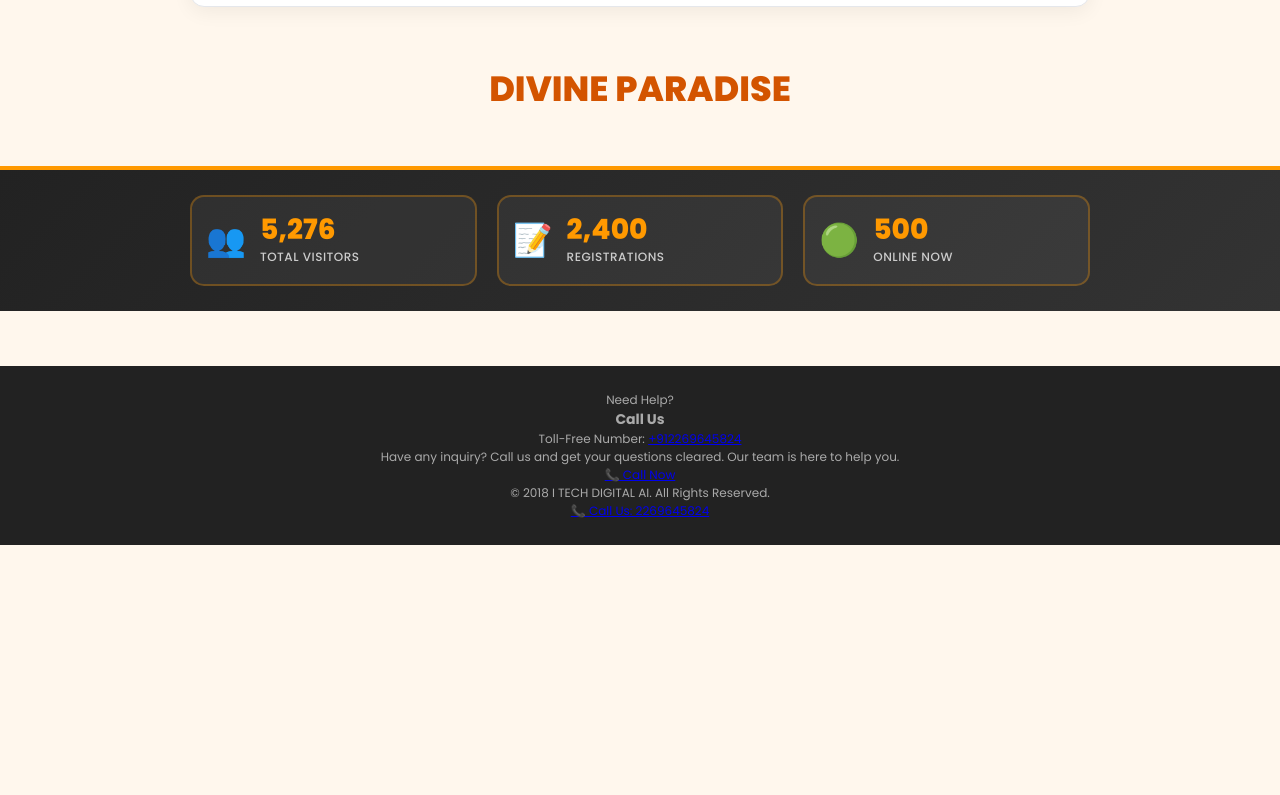
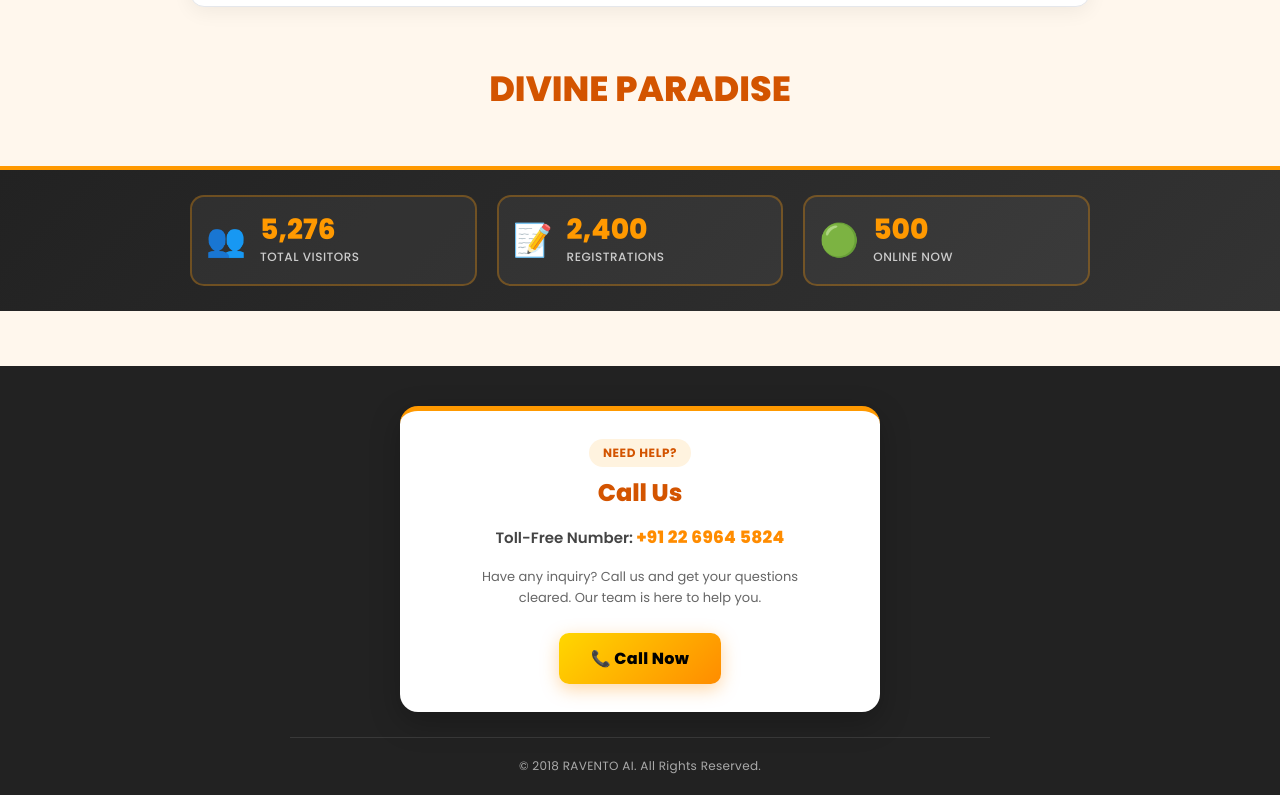
Before and after one commit to JaisGautam/ITECHDIGITALAI, a website: page index.html in a window 1280 px wide. Shown: the part 8099-8894 px from the top of the page. Before the commit the page ends 8644 px from the top, so only its background shows below. Drawn offline with Linux system fonts and the light colour scheme; a script that the page names is missing.

```diff
--- a/index.html
+++ b/index.html
@@ -1277,6 +1277,179 @@
 </style> -->
 
 <style>
+
+    /* =========================================================
+   SITE FOOTER
+========================================================= */
+.site-footer {
+    width: 100%;
+    background: #222;
+    padding: 40px 20px 20px;
+    margin-top: 55px;
+    text-align: center;
+}
+
+/* =========================================================
+   CALL US CARD — WHITE BOX
+========================================================= */
+.call-us-card {
+    max-width: 480px;
+    margin: 0 auto 25px;
+    background: #ffffff;
+    border-radius: 18px;
+    padding: 28px 24px;
+    box-shadow: 0 10px 30px rgba(0, 0, 0, 0.25);
+    border-top: 5px solid #ff9900;
+    text-align: center;
+    transition: transform 0.25s ease, box-shadow 0.25s ease;
+}
+
+.call-us-card:hover {
+    transform: translateY(-3px);
+    box-shadow: 0 14px 38px rgba(255, 153, 0, 0.25);
+}
+
+.call-us-content {
+    display: flex;
+    flex-direction: column;
+    align-items: center;
+    gap: 6px;
+}
+
+/* Small "Need Help?" label */
+.call-us-label {
+    display: inline-block;
+    background: #fff3df;
+    color: #d35400;
+    font-size: 12px;
+    font-weight: 700;
+    letter-spacing: 0.6px;
+    text-transform: uppercase;
+    padding: 5px 14px;
+    border-radius: 20px;
+    margin-bottom: 6px;
+}
+
+/* "Call Us" heading */
+.call-us-title {
+    font-size: 24px;
+    font-weight: 800;
+    color: #d35400;
+    margin: 0 0 12px;
+    line-height: 1.2;
+}
+
+/* Toll-free line */
+.toll-free {
+    font-size: 15px;
+    color: #444;
+    font-weight: 600;
+    margin: 0 0 10px;
+    line-height: 1.5;
+}
+
+.toll-free a {
+    color: #ff8c00;
+    font-weight: 800;
+    text-decoration: none;
+    font-size: 17px;
+    letter-spacing: 0.3px;
+    transition: color 0.2s ease;
+}
+
+.toll-free a:hover {
+    color: #d35400;
+    text-decoration: underline;
+}
+
+/* Inquiry text */
+.inquiry-text {
+    font-size: 13px;
+    color: #666;
+    line-height: 1.6;
+    margin: 0 0 18px;
+    max-width: 360px;
+}
+
+/* Call Now button */
+.call-now-btn {
+    display: inline-block;
+    background: linear-gradient(135deg, #ffd700, #ff8c00);
+    color: #000;
+    font-weight: 800;
+    font-size: 16px;
+    padding: 13px 32px;
+    border-radius: 10px;
+    text-decoration: none;
+    box-shadow: 0 5px 18px rgba(255, 140, 0, 0.35);
+    transition: transform 0.2s ease, box-shadow 0.2s ease;
+    letter-spacing: 0.3px;
+}
+
+.call-now-btn:hover {
+    transform: translateY(-2px) scale(1.02);
+    box-shadow: 0 8px 22px rgba(255, 140, 0, 0.45);
+}
+
+.call-now-btn:active {
+    transform: translateY(0) scale(0.99);
+}
+
+/* =========================================================
+   FOOTER COPY (Below Card)
+========================================================= */
+.footer-copy {
+    width: 100%;
+    max-width: 700px;
+    margin: 0 auto;
+    padding-top: 18px;
+    border-top: 1px solid rgba(255, 255, 255, 0.1);
+    color: #aaa;
+    font-size: 12px;
+    line-height: 1.6;
+    letter-spacing: 0.3px;
+}
+
+/* =========================================================
+   MOBILE
+========================================================= */
+@media (max-width: 600px) {
+    .site-footer {
+        padding: 30px 14px 18px;
+    }
+
+    .call-us-card {
+        padding: 22px 18px;
+        border-radius: 14px;
+    }
+
+    .call-us-title {
+        font-size: 21px;
+    }
+
+    .toll-free {
+        font-size: 14px;
+    }
+
+    .toll-free a {
+        font-size: 15px;
+    }
+
+    .inquiry-text {
+        font-size: 12.5px;
+    }
+
+    .call-now-btn {
+        width: 100%;
+        font-size: 15px;
+        padding: 12px 20px;
+    }
+
+    .footer-copy {
+        font-size: 11px;
+        padding-top: 14px;
+    }
+}
 /* =========================================================
    LIVE STATS COUNTER
 ========================================================= */
@@ -2887,7 +3060,7 @@
 <!-- <footer>
 © 2018 I TECH DDIGITAL AI. All Rights Reserved.
 </footer> -->
-<footer class="site-footer">
+<!-- <footer class="site-footer">
      <div class="call-us-card">
   <div class="call-us-content">
     <span class="call-us-label">Need Help?</span>
@@ -2913,14 +3086,48 @@
   </div>
 </div>
   <div class="footer-copy">
-    © 2018 I TECH DIGITAL AI. All Rights Reserved.
+    © 2018 RAVENTO AI . All Rights Reserved.
   </div>
 
-  <a href="tel:2269645824" class="call-us">
-    📞 Call Us: 2269645824
-  </a>
+
+</footer> -->
+<footer class="site-footer">
+
+  <!-- =========================
+       CALL US CARD (White Box)
+  ========================== -->
+  <div class="call-us-card">
+    <div class="call-us-content">
+
+      <span class="call-us-label">Need Help?</span>
+
+      <h3 class="call-us-title">Call Us</h3>
+
+      <p class="toll-free">
+        Toll-Free Number:
+        <a href="tel:+912269645824">+91 22 6964 5824</a>
+      </p>
+
+      <p class="inquiry-text">
+        Have any inquiry? Call us and get your questions cleared.
+        Our team is here to help you.
+      </p>
+
+      <a href="tel:+912269645824" class="call-now-btn">
+        📞 Call Now
+      </a>
+
+    </div>
+  </div>
+
+  <!-- =========================
+       FOOTER COPY (Below Card)
+  ========================== -->
+  <div class="footer-copy">
+    © 2018 RAVENTO AI. All Rights Reserved.
+  </div>
+
 </footer>
-
 
 <script>
 (() => {
```
